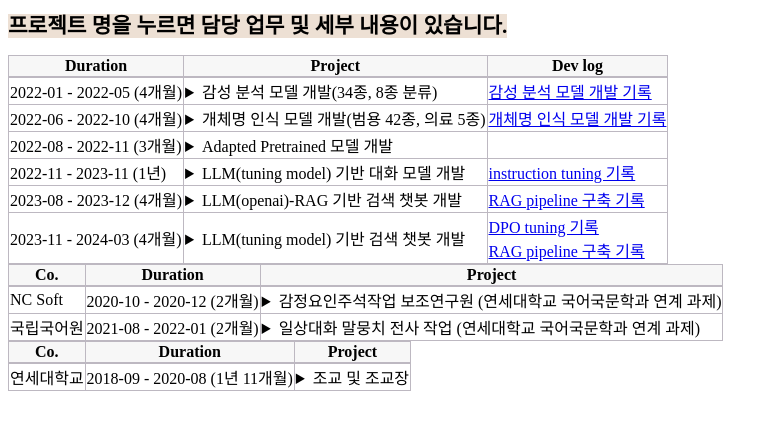
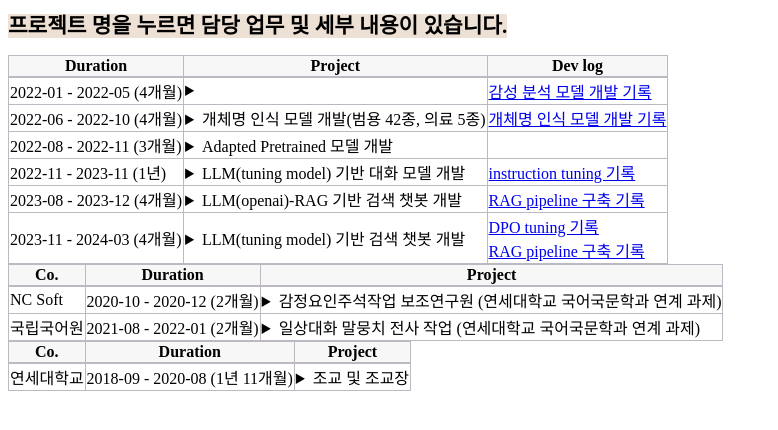
Before and after one commit to finddme/finddme.github.io, a Jekyll site: the page built from _posts/2022-01-01-Project.md, in a window 1280 px wide. Shown: the top 430 px of the page, without its empty margins (0-778 px from the left). Built offline with Jekyll 4.4.1, drawn with Linux system fonts in a browser that asks for light colours.

Commit message:
Update 2022-01-01-Project.md

```diff
--- a/_posts/2022-01-01-Project.md
+++ b/_posts/2022-01-01-Project.md
@@ -28,10 +28,10 @@ tag: NLP
        </tr>
        <tr>
          <td class="line">2022-01 - 2022-05 (4개월)</td>
-         <td class="line" style="cursor: pointer;">
+         <td class="line">
            <details>
            <summary><span class="glyphicon glyphicon-menu-right" style="cursor: pointer;"></span>
-            <span class="glyphicon glyphicon-option-horizontal" style="display:none"></span>감성 분석 모델 개발(34종, 8종 분류)</summary>
+            <span class="glyphicon glyphicon-option-horizontal" style="display:none">감성 분석 모델 개발(34종, 8종 분류)</span></summary>
               <li>담당 업무:</li>
                   1) 한국어 감성 class 선정<br>
                   2) 데이터 수집<br>
```
